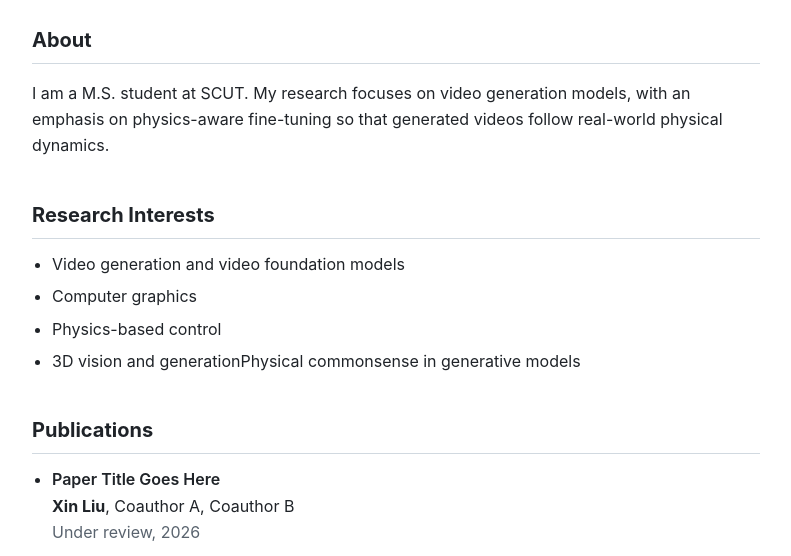
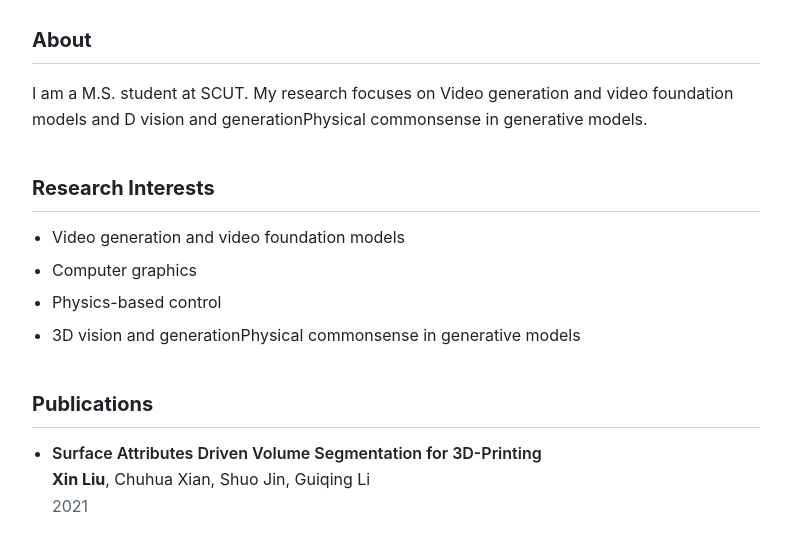
Before and after one commit to einisgenius/einisgenius.github.io, a plain HTML site: page index.html in a window 1280 px wide. Shown: the part 215-771 px from the top of the page, without its empty margins (244-1035 px from the left). Drawn offline with Linux system fonts and the light colour scheme.

Commit message:
Update index.html

```diff
--- a/index.html
+++ b/index.html
@@ -52,8 +52,7 @@
   <h2>About</h2>
   <p>
     I am a M.S. student at SCUT.
-    My research focuses on video generation models, with an emphasis on
-    physics-aware fine-tuning so that generated videos follow real-world physical dynamics.
+    My research focuses on Video generation and video foundation models and D vision and generationPhysical commonsense in generative models.
   </p>
 
   <h2>Research Interests</h2>
@@ -67,9 +66,9 @@
   <h2>Publications</h2>
   <ul>
     <li>
-      <span class="pub-title">Paper Title Goes Here</span><br>
-      <strong>Xin Liu</strong>, Coauthor A, Coauthor B<br>
-      <span class="muted">Under review, 2026</span>
+      <span class="pub-title">Surface Attributes Driven Volume Segmentation for 3D-Printing</span><br>
+      <strong>Xin Liu</strong>, Chuhua Xian, Shuo Jin, Guiqing Li<br>
+      <span class="muted">2021</span>
     </li>
   </ul>
 
```
